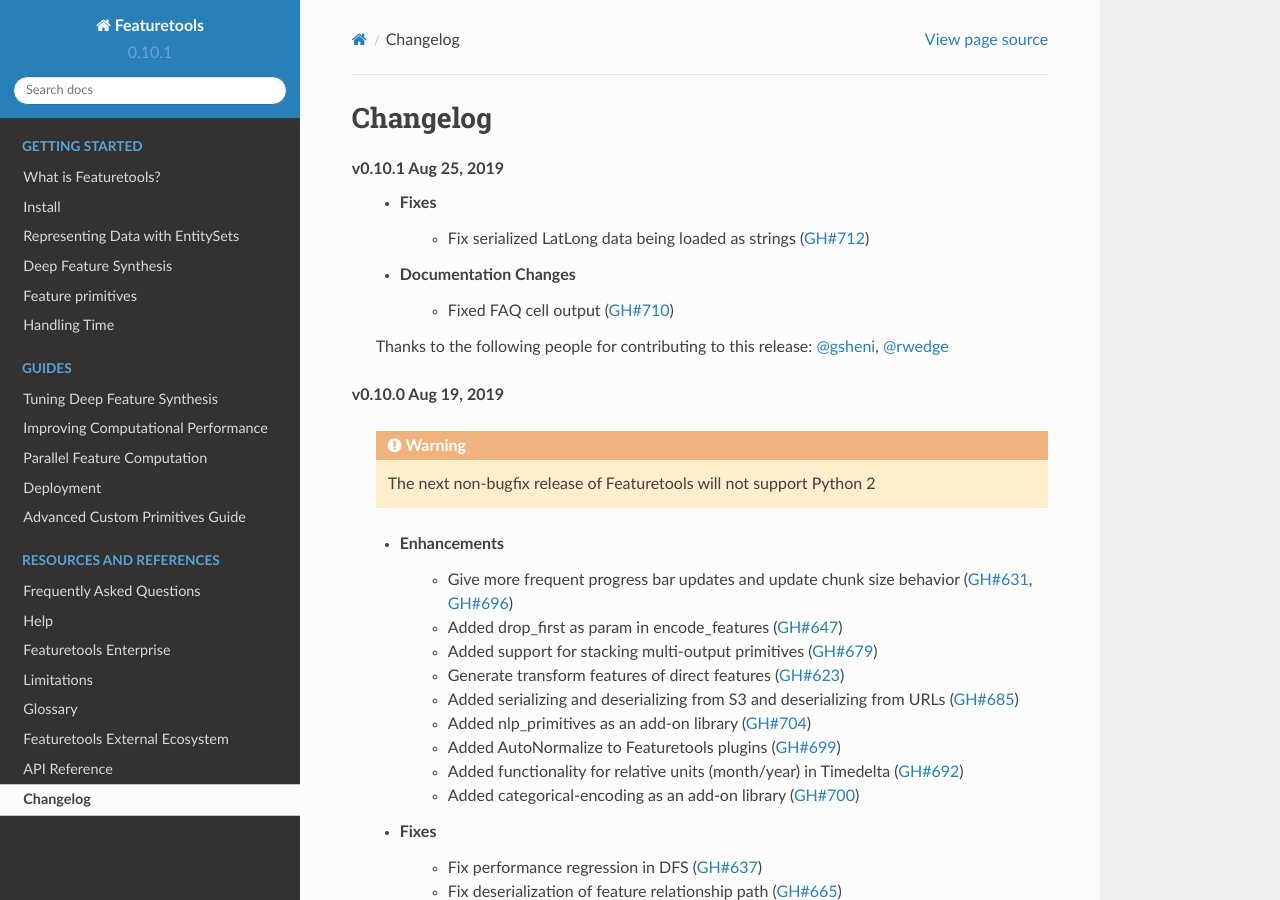
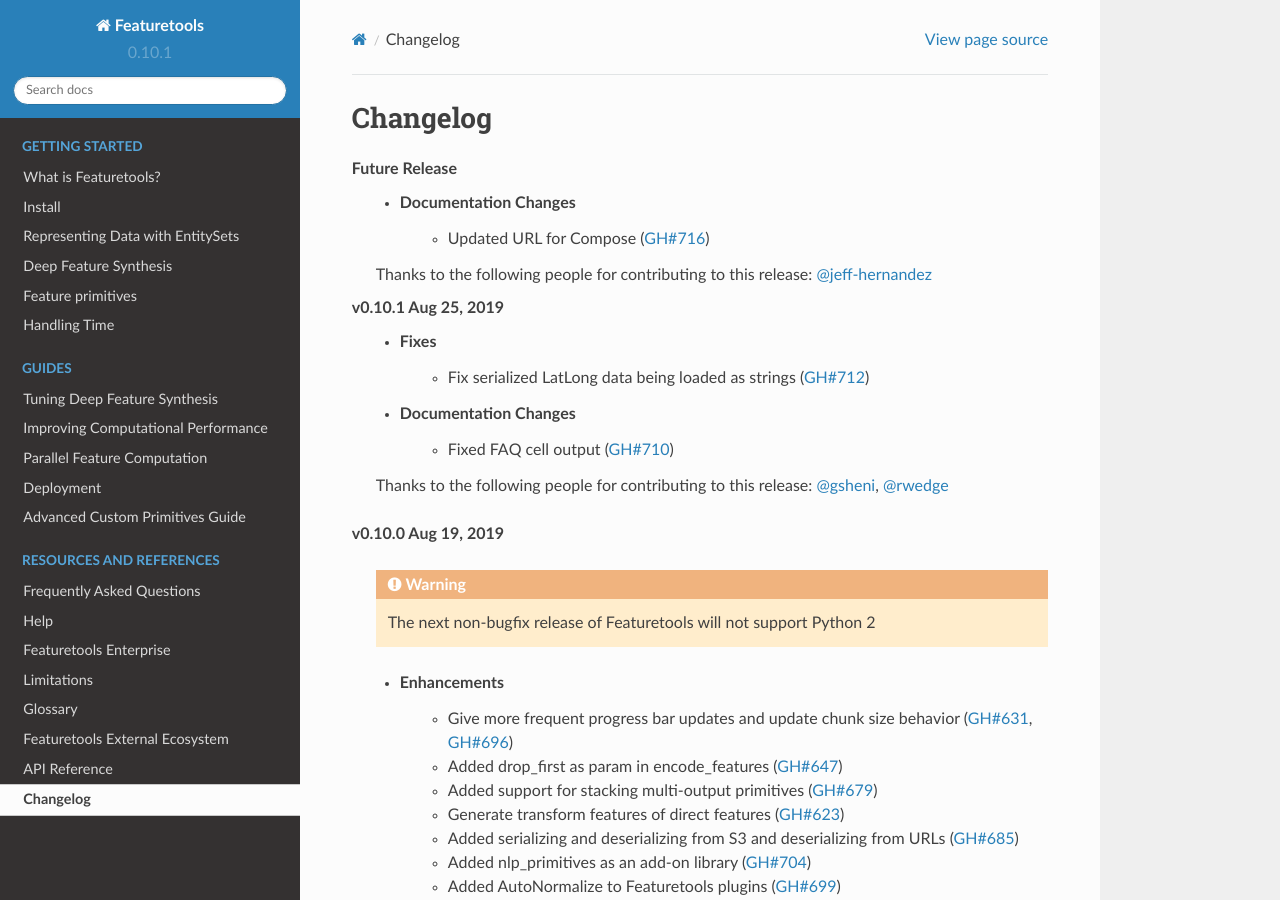
Before and after one commit to alteryx/featuretools, a Sphinx documentation site: the page built from docs/source/changelog.rst, in a window 1280 px wide and 900 px high. Built offline with Sphinx 7.4.7 and the Read the Docs theme 2.0.0, drawn with Linux system fonts in a browser that asks for light colours; pages that are not in the unit, such as notebooks, are missing from menus.

Commit message:
update changelog

```diff
--- a/docs/source/changelog.rst
+++ b/docs/source/changelog.rst
@@ -2,6 +2,14 @@
 
 Changelog
 ---------
+**Future Release**
+    * Documentation Changes
+        * Updated URL for Compose (:pr:`716`)
+
+    Thanks to the following people for contributing to this release:
+    :user:`jeff-hernandez`
+
+
 **v0.10.1 Aug 25, 2019**
     * Fixes
         * Fix serialized LatLong data being loaded as strings (:pr:`712`)
```
